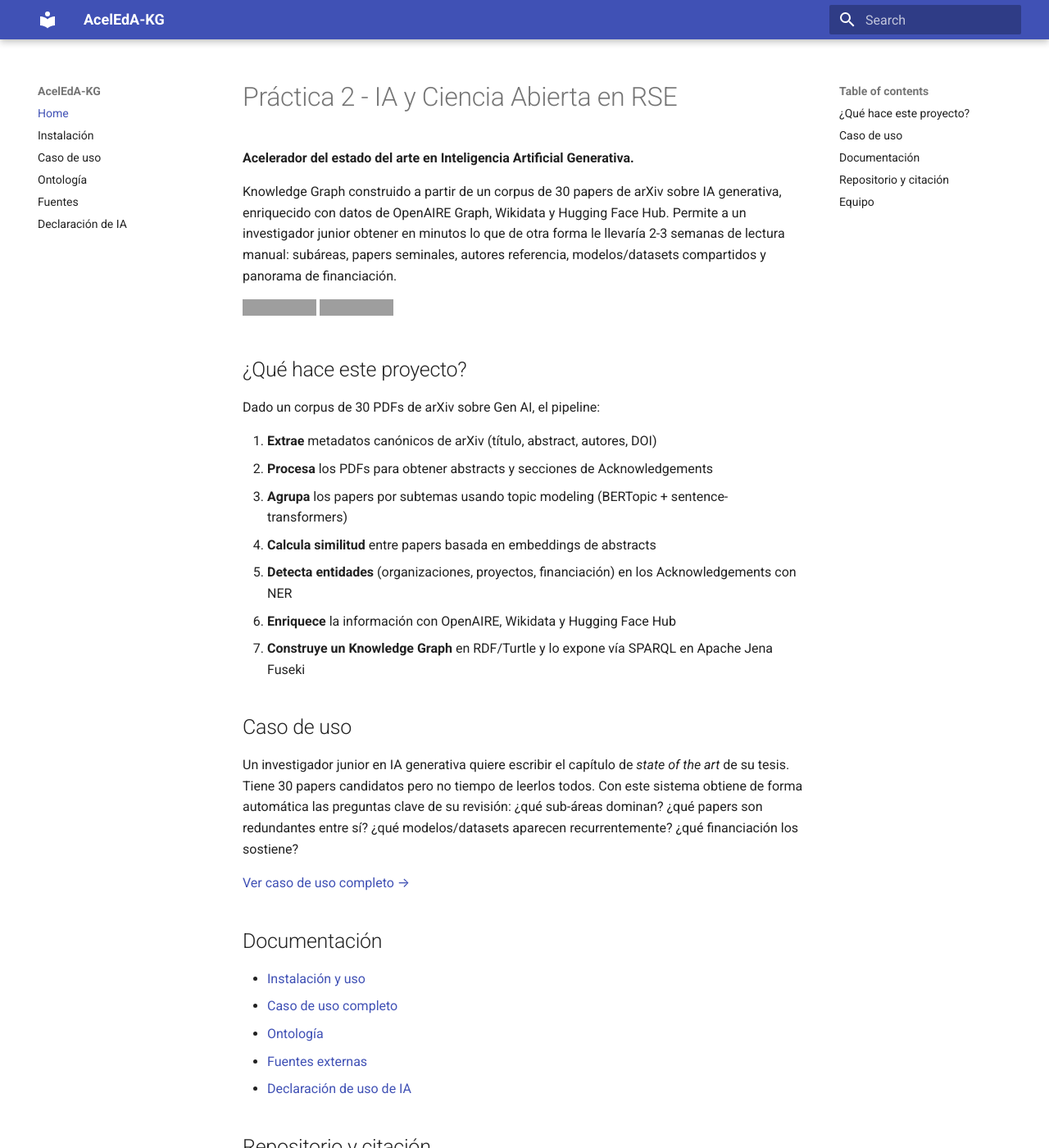
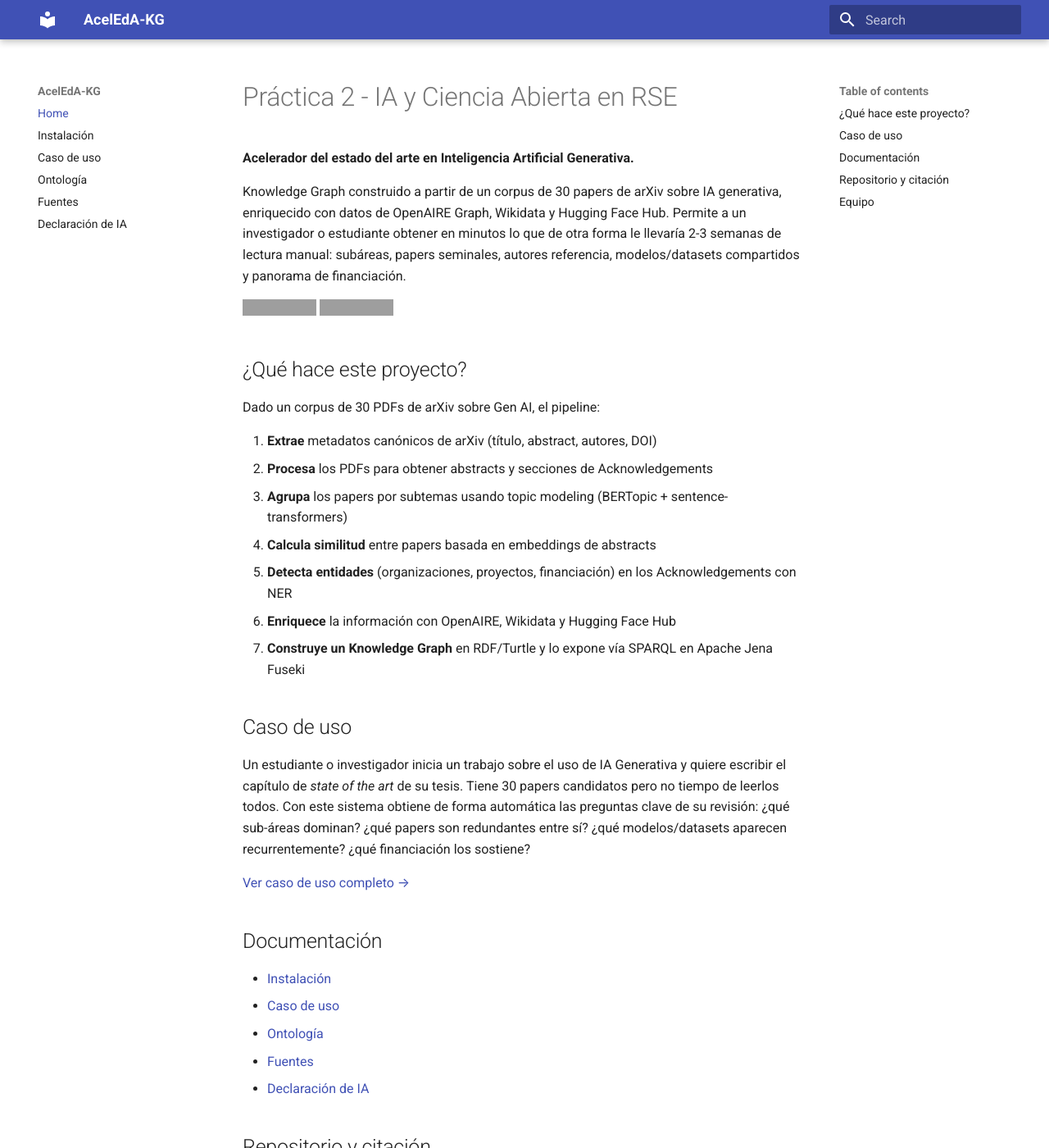
Before and after one commit to mamsss121/osai-2026-kg-genai, an MkDocs documentation site: the page built from docs/index.md, in a window 1280 px wide and 1400 px high. Shown: the whole window at 82% size. Built offline with MkDocs 1.6.1 and Material for MkDocs 9.7.7, drawn with Linux system fonts in a browser that asks for light colours; grey boxes are pictures that could not be loaded.

Commit message:
Updated home

```diff
--- a/docs/index.md
+++ b/docs/index.md
@@ -2,7 +2,7 @@
 
 **Acelerador del estado del arte en Inteligencia Artificial Generativa.**
 
-Knowledge Graph construido a partir de un corpus de 30 papers de arXiv sobre IA generativa, enriquecido con datos de OpenAIRE Graph, Wikidata y Hugging Face Hub. Permite a un investigador junior obtener en minutos lo que de otra forma le llevaría 2-3 semanas de lectura manual: subáreas, papers seminales, autores referencia, modelos/datasets compartidos y panorama de financiación.
+Knowledge Graph construido a partir de un corpus de 30 papers de arXiv sobre IA generativa, enriquecido con datos de OpenAIRE Graph, Wikidata y Hugging Face Hub. Permite a un investigador o estudiante obtener en minutos lo que de otra forma le llevaría 2-3 semanas de lectura manual: subáreas, papers seminales, autores referencia, modelos/datasets compartidos y panorama de financiación.
 
 [![DOI](https://zenodo.org/badge/1221481993.svg)](https://doi.org/10.5281/zenodo.20363978)
 [![License: MIT](https://img.shields.io/badge/License-MIT-yellow.svg)](https://github.com/mamsss121/osai-2026-kg-genai/blob/main/LICENSE)
@@ -21,17 +21,17 @@ Dado un corpus de 30 PDFs de arXiv sobre Gen AI, el pipeline:
 
 ## Caso de uso
 
-Un investigador junior en IA generativa quiere escribir el capítulo de *state of the art* de su tesis. Tiene 30 papers candidatos pero no tiempo de leerlos todos. Con este sistema obtiene de forma automática las preguntas clave de su revisión: ¿qué sub-áreas dominan? ¿qué papers son redundantes entre sí? ¿qué modelos/datasets aparecen recurrentemente? ¿qué financiación los sostiene?
+Un estudiante o investigador inicia un trabajo sobre el uso de IA Generativa y quiere escribir el capítulo de *state of the art* de su tesis. Tiene 30 papers candidatos pero no tiempo de leerlos todos. Con este sistema obtiene de forma automática las preguntas clave de su revisión: ¿qué sub-áreas dominan? ¿qué papers son redundantes entre sí? ¿qué modelos/datasets aparecen recurrentemente? ¿qué financiación los sostiene?
 
 [Ver caso de uso completo →](caso_de_uso.md)
 
 ## Documentación
 
-- [Instalación y uso](install.md)
-- [Caso de uso completo](caso_de_uso.md)
+- [Instalación](install.md)
+- [Caso de uso](caso_de_uso.md)
 - [Ontología](ontologia.md)
-- [Fuentes externas](fuentes.md)
-- [Declaración de uso de IA](AI_DECLARATION.md)
+- [Fuentes](fuentes.md)
+- [Declaración de IA](AI_DECLARATION.md)
 
 ## Repositorio y citación
 
```
